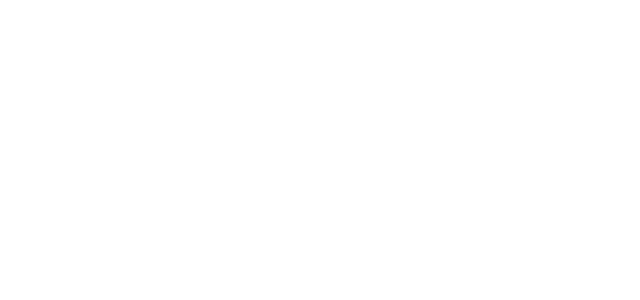
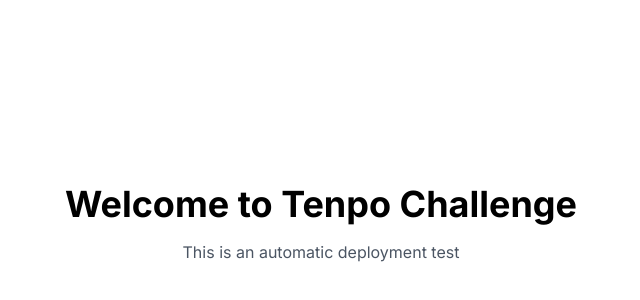
Before and after one commit to francoalemandi1/challenge-tenpo, a Next.js app: page / in a window 1280 px wide. Before the commit this address had no page. Shown: the part 176-476 px from the top of the page, without its empty margins (319-959 px from the left). Built offline with nearby package versions, Linux system fonts and the light colour scheme.

Commit message:
test: add deployment test message

```diff
--- a/src/app/page.tsx
+++ b/src/app/page.tsx
@@ -1,5 +1,8 @@
-import { redirect } from 'next/navigation';
-
 export default function Home() {
-  redirect('/auth/login');
+  return (
+    <main className="flex min-h-screen flex-col items-center justify-center p-24">
+      <h1 className="text-4xl font-bold mb-4">Welcome to Tenpo Challenge</h1>
+      <p className="text-gray-600">This is an automatic deployment test</p>
+    </main>
+  )
 }
```
